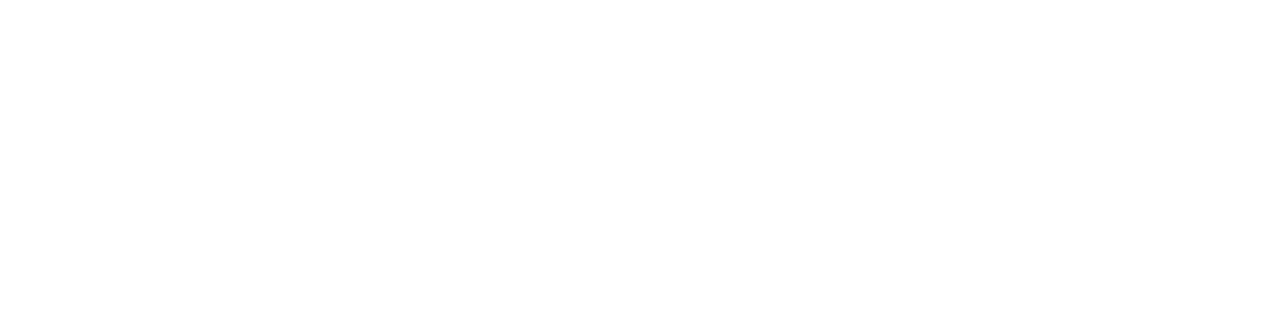
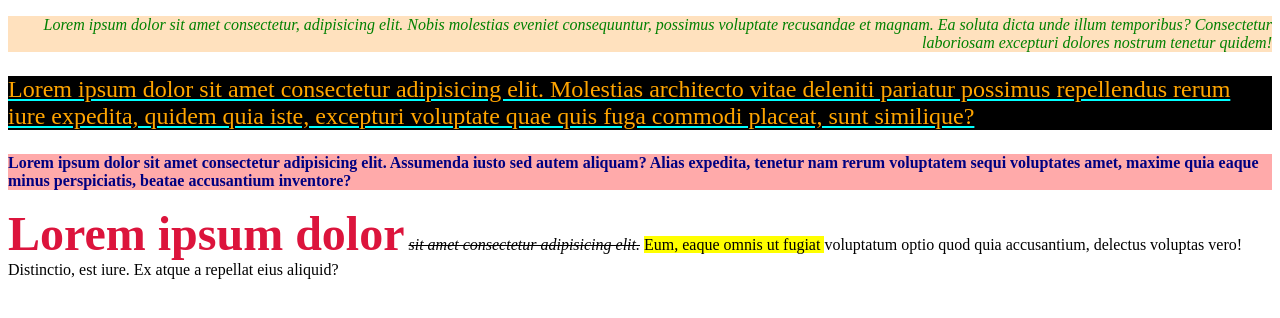
Before and after one commit to Madisekemp/madisekemp.github.io, a plain HTML site: page css-colors-text-styling-demo/index.html in a window 1280 px wide. Drawn offline with Linux system fonts and the light colour scheme.

Commit message:
Update index.html

```diff
--- a/css-colors-text-styling-demo/index.html
+++ b/css-colors-text-styling-demo/index.html
@@ -4,9 +4,38 @@
         <meta charset="UTF-8">
         <meta http-equiv="X-UA-Compatible" content="IE=edge">
         <meta name="viewport" content="width=device-width, initial-scale=1.0">
-        <title>Document</title>
+        <title>CSS Colors and Text Styling Demo</title>
+        <link href="css/style.css" rel="stylesheet">
     </head>
     <body>
+        <p id="first-paragraph">
+            Lorem ipsum dolor sit amet consectetur, adipisicing elit. Nobis
+            molestias eveniet consequuntur, possimus voluptate recusandae et
+            magnam. Ea soluta dicta unde illum temporibus? Consectetur
+            laboriosam excepturi dolores nostrum tenetur quidem!
+        </p>
 
+        <p id="second-paragraph">
+            Lorem ipsum dolor sit amet consectetur adipisicing elit. Molestias
+            architecto vitae deleniti pariatur possimus repellendus rerum iure
+            expedita, quidem quia iste, excepturi voluptate quae quis fuga
+            commodi placeat, sunt similique?
+        </p>
+
+        <p id="bold">
+            Lorem ipsum dolor sit amet consectetur adipisicing elit. Assumenda
+             iusto sed autem aliquam? Alias expedita, tenetur nam rerum
+              voluptatem sequi voluptates amet, maxime quia eaque minus
+              perspiciatis, beatae accusantium inventore?
+        </p>
+
+        <p>
+            <span id="s1">Lorem ipsum dolor</span>
+            <span id="s2"> sit amet consectetur adipisicing elit.</span>
+            <span id="s3">Eum, eaque omnis ut fugiat </span>
+            <span id="s4"> voluptatum optio quod quia accusantium, delectus</span>
+            voluptas vero! Distinctio, est iure. Ex atque a repellat eius
+            aliquid?
+        </p>
     </body>
 </html>
```
